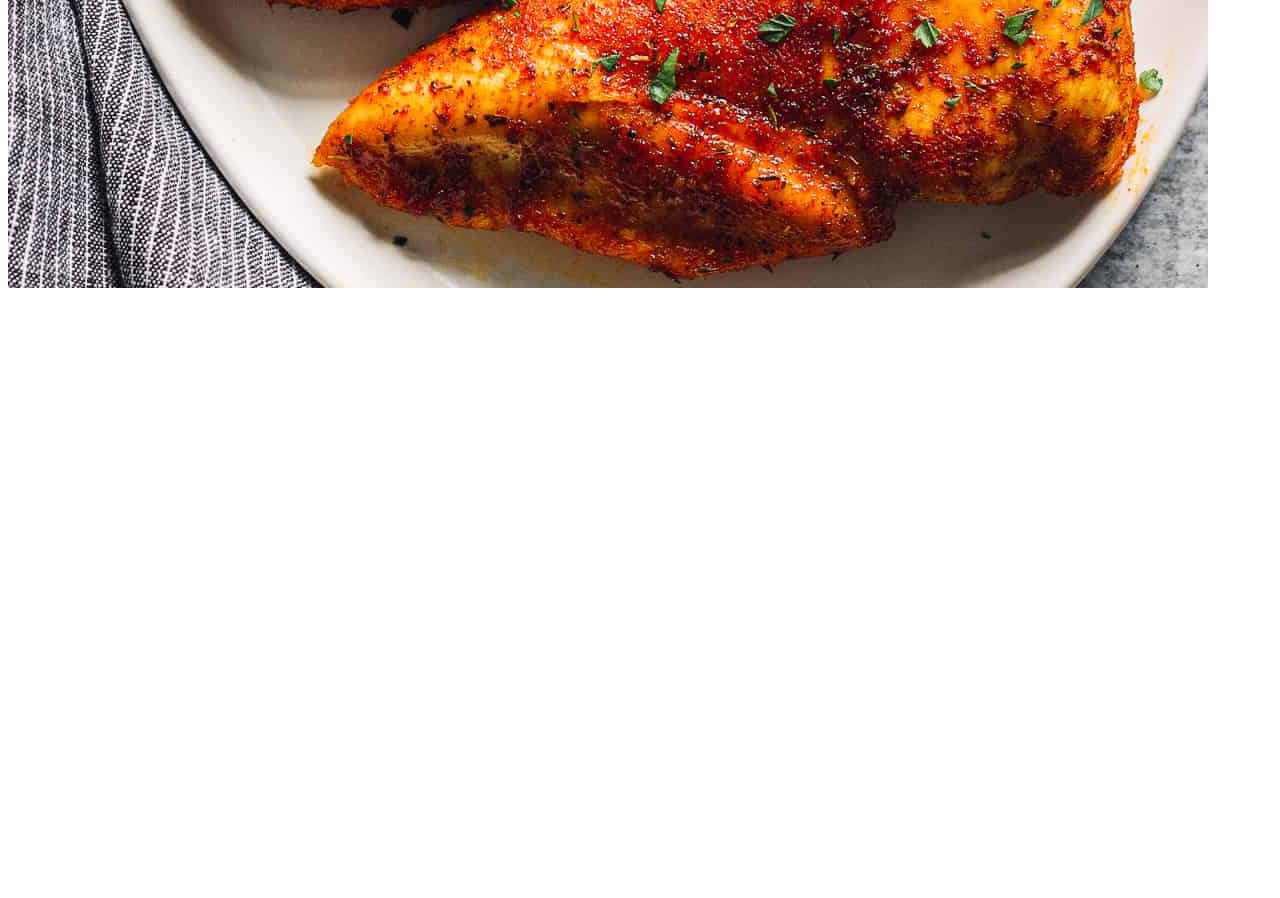
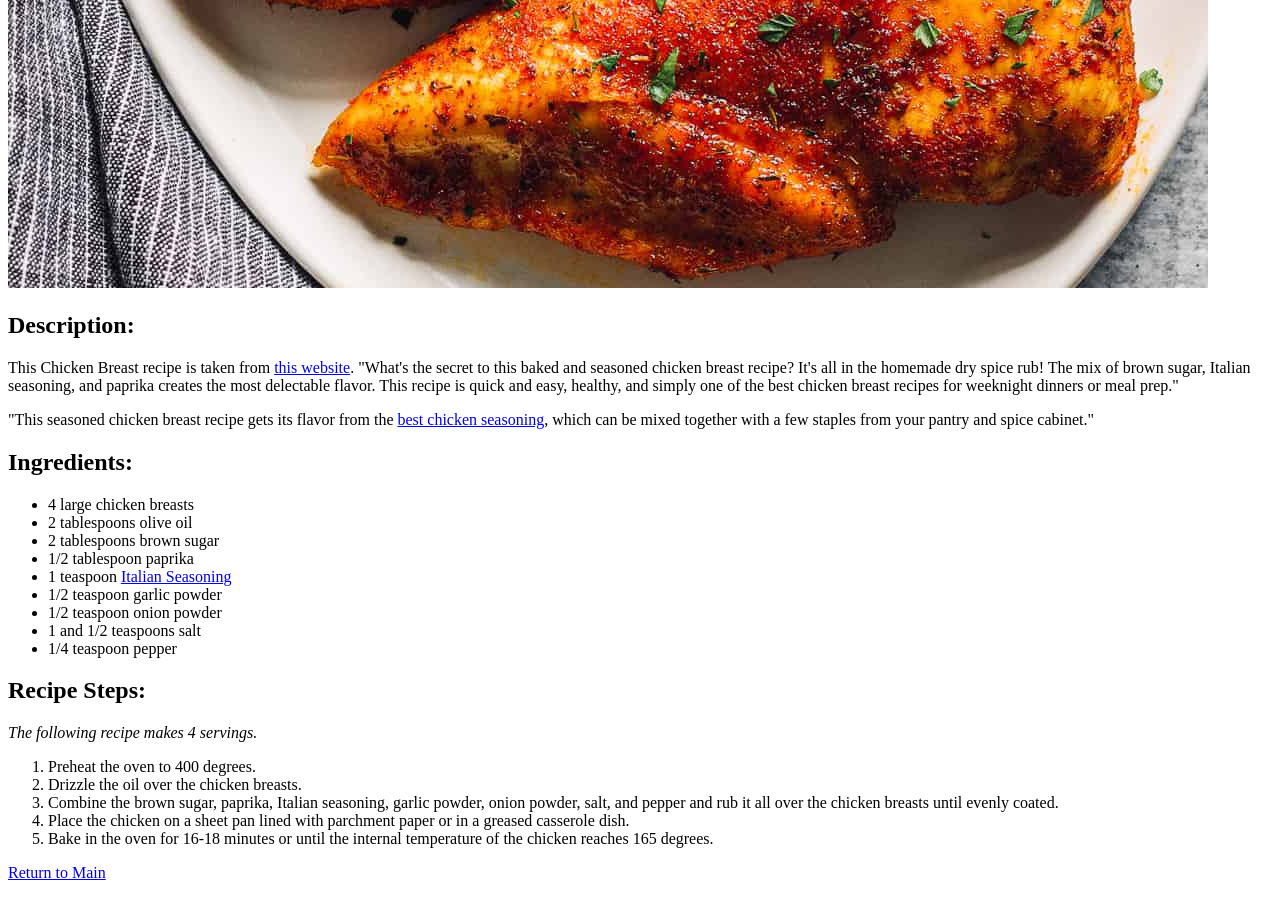
Before and after one commit to AlfredoRuiz-CS/odin-recipes, a plain HTML site: page recipes/chicken-breast.html in a window 1280 px wide. Shown: the part 992-1890 px from the top of the page. Before the commit the page ends 1292 px from the top, so only its background shows below. Drawn offline with Linux system fonts and the light colour scheme.

Commit message:
Added other recipes and initial project expectations

```diff
--- a/recipes/chicken-breast.html
+++ b/recipes/chicken-breast.html
@@ -7,5 +7,30 @@
     <body>
         <h1>Chicken Breast Recipe</h1>
         <img src="../images/chicken-breast-img.jpeg" alt="Chicken Breast Sample Image">
+        <h2>Description:</h2>
+        <p>This Chicken Breast recipe is taken from <a href="https://www.thecookierookie.com/baked-chicken-breast-the-best/">this website</a>. "What's the secret to this baked and seasoned chicken breast recipe? It's all in the homemade dry spice rub! The mix of brown sugar, Italian seasoning, and paprika creates the most delectable flavor. This recipe is quick and easy, healthy, and simply one of the best chicken breast recipes for weeknight dinners or meal prep." </p>
+        <p>"This seasoned chicken breast recipe gets its flavor from the <a href="https://www.thecookierookie.com/chicken-seasoning/">best chicken seasoning</a>, which can be mixed together with a few staples from your pantry and spice cabinet."</p>
+        <h2>Ingredients:</h2>
+        <ul>
+            <li>4 large chicken breasts</li>
+            <li>2 tablespoons olive oil</li>
+            <li>2 tablespoons brown sugar</li>
+            <li>1/2 tablespoon paprika</li>
+            <li>1 teaspoon <a href="https://www.thecookierookie.com/italian-seasoning-recipe/">Italian Seasoning</a></li>
+            <li>1/2 teaspoon garlic powder</li>
+            <li>1/2 teaspoon onion powder</li>
+            <li>1 and 1/2 teaspoons salt</li>
+            <li>1/4 teaspoon pepper</li>
+        </ul>
+        <h2>Recipe Steps:</h2>
+        <p><em>The following recipe makes 4 servings.</em></p>
+        <ol>
+            <li>Preheat the oven to 400 degrees.</li>
+            <li>Drizzle the oil over the chicken breasts.</li>
+            <li>Combine the brown sugar, paprika, Italian seasoning, garlic powder, onion powder, salt, and pepper and rub it all over the chicken breasts until evenly coated.</li>
+            <li>Place the chicken on a sheet pan lined with parchment paper or in a greased casserole dish.</li>
+            <li>Bake in the oven for 16-18 minutes or until the internal temperature of the chicken reaches 165 degrees.</li>
+        </ol>
+        <p><a href="../index.html">Return to Main</a></p>
     </body>
 </html>
```
Also changed, not shown: index.html (+1 -1 lines), recipes/chicken-alfredo.html (+2 -2 lines), recipes/pineapple-chicken-pizza.html (+24 -3 lines).
